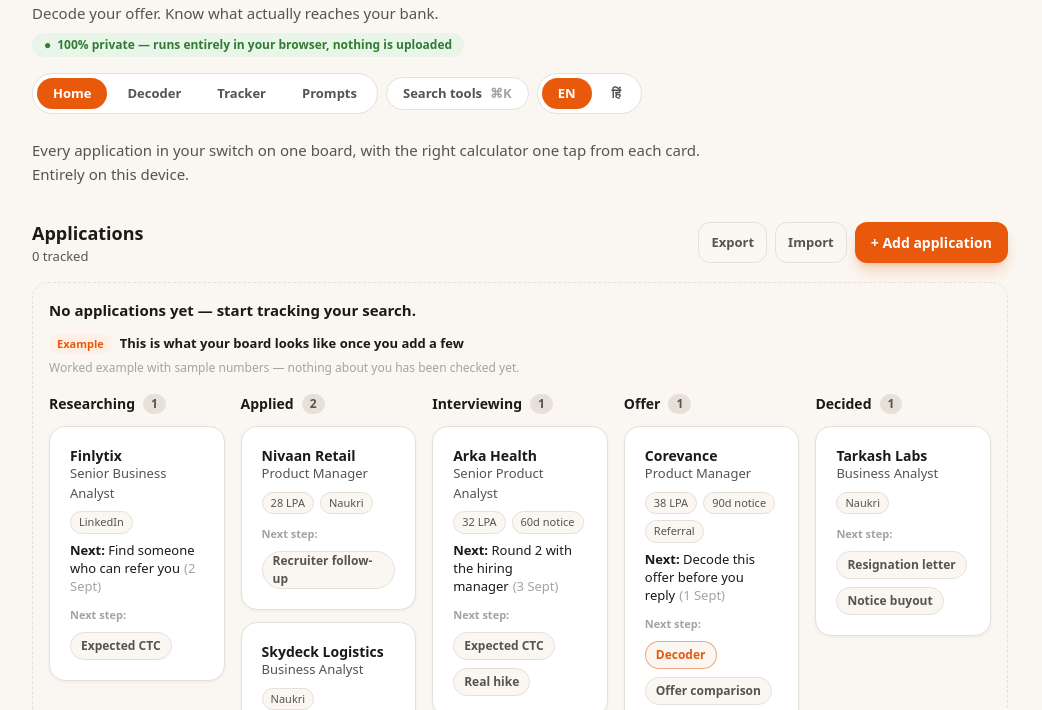
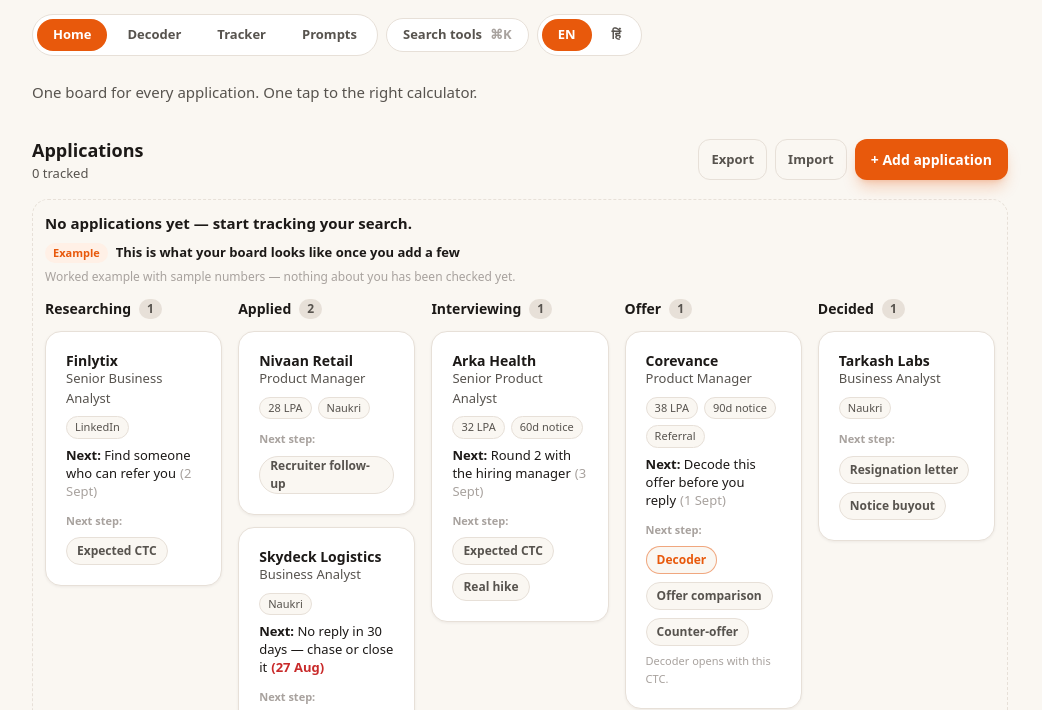
Before and after one commit to kalpitt/switch-karle, an Astro site: page / in a window 1280 px wide. Shown: the part 58-768 px from the top of the page, without its empty margins (120-1162 px from the left). Built offline with nearby package versions, Linux system fonts and the light colour scheme; Astro itself is replaced by a stand-in of ours.

Commit message:
feat(header): reduce header bloat and tighten empty board rhythm

```diff
--- a/src/components/Shell.tsx
+++ b/src/components/Shell.tsx
@@ -22,13 +22,10 @@ export function Shell({ current, children }: { current: string; children: ReactN
             Switch <span className="font-semibold text-ink-soft">Karle</span>
           </h1>
         </a>
-        <p className="mt-1 text-[15px] text-ink-soft">{t('app.tagline')}</p>
-        <p className="mt-2 inline-flex items-center gap-1.5 rounded-full bg-leaf-soft px-3 py-1 text-xs font-semibold text-leaf">
-          <span aria-hidden>●</span> {t('app.privacyBadge')}
-        </p>
+        {current !== 'home' && <p className="mt-1 text-[15px] text-ink-soft">{t('app.tagline')}</p>}
 
         <div className="mt-4 flex flex-wrap items-center gap-2">
-          <nav className="inline-flex flex-wrap gap-1 rounded-full border border-line bg-card p-1">
+          <nav className="inline-flex max-w-full flex-nowrap overflow-x-auto [scrollbar-width:none] [&::-webkit-scrollbar]{display:none} gap-1 rounded-full border border-line bg-card p-1">
             <NavLink href={withLang(lang)} active={current === 'home'}>
               {t('nav.home')}
             </NavLink>
@@ -59,6 +56,10 @@ export function Shell({ current, children }: { current: string; children: ReactN
       <main>{children}</main>
 
       <footer className="no-print mt-10 border-t border-line pt-4 text-xs leading-relaxed text-ink-faint">
+        <p className="mt-2 inline-flex items-center gap-1.5 rounded-full bg-leaf-soft px-3 py-1 text-xs font-semibold text-leaf">
+          <span aria-hidden>●</span> {t('app.privacyBadge')}
+        </p>
+        <br />
         {t('app.footer.rules')} <span className="font-semibold">{t('app.footer.privacy')}</span>
         <br />
         <span className="mt-1 inline-flex items-center rounded-full border border-line bg-card px-2.5 py-0.5 font-semibold text-ink-soft">
@@ -87,7 +88,7 @@ function NavLink({ href, active, children }: { href: string; active: boolean; ch
   return (
     <a
       href={href}
-      className={`rounded-full px-4 py-1.5 text-[13px] font-bold transition-colors ${
+      className={`shrink-0 rounded-full px-4 py-1.5 text-[13px] font-bold transition-colors ${
         active ? 'bg-saffron text-white' : 'text-ink-soft'
       }`}
     >
--- a/src/components/Tracker.tsx
+++ b/src/components/Tracker.tsx
@@ -308,15 +308,15 @@ function EmptyState() {
   }, [examples])
 
   return (
-    <div className="rounded-2xl border border-dashed border-line p-4">
+    <div className="rounded-2xl border border-dashed border-line p-3">
       <p className="text-[15px] font-semibold">{t('tracker.empty.title')}</p>
-      <div className="mt-3 flex flex-wrap items-center gap-2">
+      <div className="mt-2 flex flex-wrap items-center gap-2">
         <span className="rounded-full bg-saffron-soft px-2 py-0.5 text-[11px] font-bold text-saffron">
           {t('ui.exampleChip')}
         </span>
         <p className="text-[13px] font-semibold">{t('tracker.example.title')}</p>
       </div>
-      <p className="mb-4 mt-1 text-[12px] leading-relaxed text-ink-faint">{t('ui.exampleNote')}</p>
+      <p className="mb-3 mt-1 text-[12px] leading-relaxed text-ink-faint">{t('ui.exampleNote')}</p>
       <div className="grid grid-cols-1 gap-4 lg:grid-cols-5">
         {STAGE_ORDER.map((stage) => (
           <StageColumn key={stage} stage={stage} apps={grouped[stage]} />
--- a/src/i18n/en.ts
+++ b/src/i18n/en.ts
@@ -26,8 +26,7 @@ export const en: Record<string, string> = {
   'home.cat.exit': 'The money on the way out',
   'home.cat.documents': 'What you have to write',
   'home.cat.landing': 'Landing at the new job',
-  'home.kicker':
-    'Every application in your switch on one board, with the right calculator one tap from each card. Entirely on this device.',
+  'home.kicker': 'One board for every application. One tap to the right calculator.',
   'home.allTools': 'All {n} tools',
   'home.decoder.desc': 'CTC to real in-hand salary, plus a red-flag scanner for notice periods, bonds and variable pay.',
   'home.tracker.desc': 'Kanban for your applications — CTC discussed, notice, next action. Stays on this device.',
--- a/src/i18n/hi.ts
+++ b/src/i18n/hi.ts
@@ -26,8 +26,7 @@ export const hi: Record<string, string> = {
   'app.langToggle.label': 'भाषा',
 
   'nav.home': 'होम',
-  'home.kicker':
-    'आपके switch की हर application एक ही board पर, और हर card से सही calculator सिर्फ़ एक tap दूर। पूरी तरह इसी device पर।',
+  'home.kicker': 'हर application एक ही board पर। सही calculator सिर्फ़ एक tap दूर।',
   'home.allTools': 'सभी {n} tools',
   'home.decoder.desc': 'CTC से असल in-hand, plus notice period, bond और variable pay के red flags.',
   'home.tracker.desc': 'Applications का kanban — CTC discussed, notice, next action. इसी device पर रहता है।',
```
